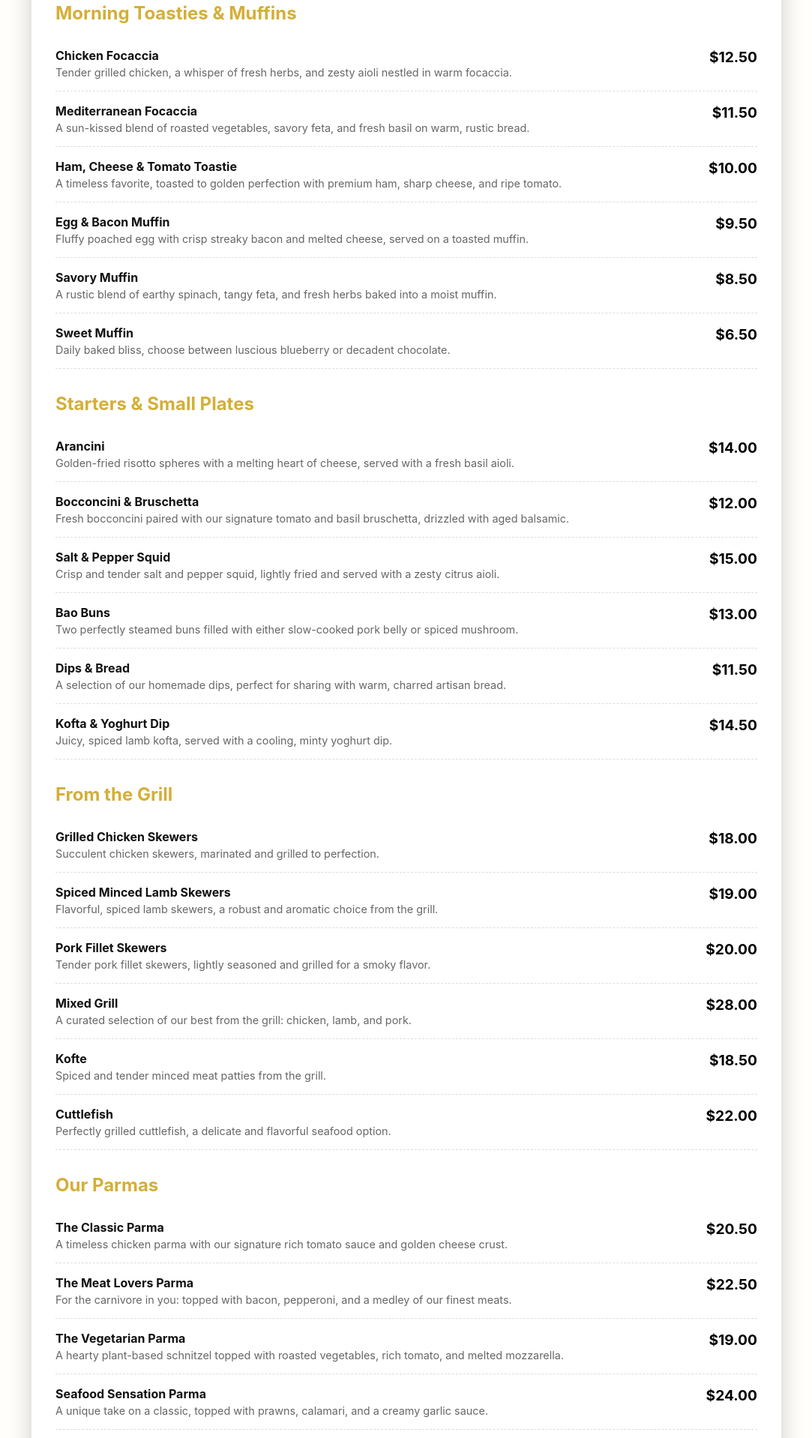
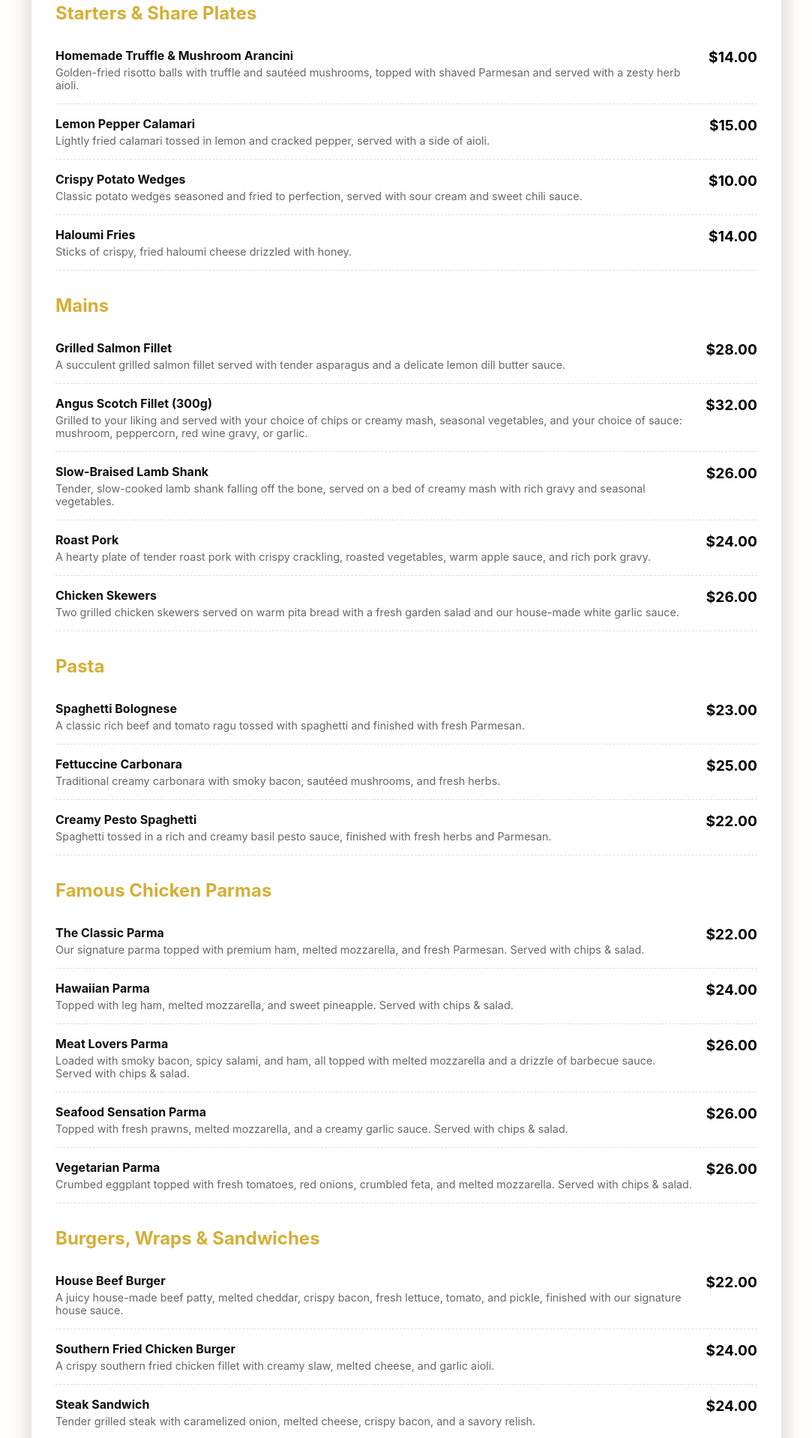
Before and after one commit to gurshersingh/rustngold-v1, a Next.js app: page / in a window 1280 px wide. Shown: the part 1060-2978 px from the top of the page at 75% size, without its empty margins (98-1181 px from the left). Built offline with nearby package versions, Linux system fonts and the light colour scheme.

Commit message:
updated Menu

```diff
--- a/src/data.js
+++ b/src/data.js
@@ -24,73 +24,78 @@ export const GALLERY = [
 ]
 export const MENU = [
   {
-    id: 'morning',
-    title: 'Morning Toasties & Muffins',
+    id: 'starters',
+    title: 'Starters & Share Plates',
     items: [
-      { name: 'Chicken Focaccia', price: '12.50', desc: 'Tender grilled chicken, a whisper of fresh herbs, and zesty aioli nestled in warm focaccia.' },
-      { name: 'Mediterranean Focaccia', price: '11.50', desc: 'A sun-kissed blend of roasted vegetables, savory feta, and fresh basil on warm, rustic bread.' },
-      { name: 'Ham, Cheese & Tomato Toastie', price: '10.00', desc: 'A timeless favorite, toasted to golden perfection with premium ham, sharp cheese, and ripe tomato.' },
-      { name: 'Egg & Bacon Muffin', price: '9.50', desc: 'Fluffy poached egg with crisp streaky bacon and melted cheese, served on a toasted muffin.' },
-      { name: 'Savory Muffin', price: '8.50', desc: 'A rustic blend of earthy spinach, tangy feta, and fresh herbs baked into a moist muffin.' },
-      { name: 'Sweet Muffin', price: '6.50', desc: 'Daily baked bliss, choose between luscious blueberry or decadent chocolate.' }
-    ]
-  },
-  {
-    id: 'starters',
-    title: 'Starters & Small Plates',
-    items: [
-      { name: 'Arancini', price: '14.00', desc: 'Golden-fried risotto spheres with a melting heart of cheese, served with a fresh basil aioli.' },
-      { name: 'Bocconcini & Bruschetta', price: '12.00', desc: 'Fresh bocconcini paired with our signature tomato and basil bruschetta, drizzled with aged balsamic.' },
-      { name: 'Salt & Pepper Squid', price: '15.00', desc: 'Crisp and tender salt and pepper squid, lightly fried and served with a zesty citrus aioli.' },
-      { name: 'Bao Buns', price: '13.00', desc: 'Two perfectly steamed buns filled with either slow-cooked pork belly or spiced mushroom.' },
-      { name: 'Dips & Bread', price: '11.50', desc: 'A selection of our homemade dips, perfect for sharing with warm, charred artisan bread.' },
-      { name: 'Kofta & Yoghurt Dip', price: '14.50', desc: 'Juicy, spiced lamb kofta, served with a cooling, minty yoghurt dip.' }
-    ]
-  },
-  {
-    id: 'grill',
-    title: 'From the Grill',
-    items: [
-      { name: 'Grilled Chicken Skewers', price: '18.00', desc: 'Succulent chicken skewers, marinated and grilled to perfection.' },
-      { name: 'Spiced Minced Lamb Skewers', price: '19.00', desc: 'Flavorful, spiced lamb skewers, a robust and aromatic choice from the grill.' },
-      { name: 'Pork Fillet Skewers', price: '20.00', desc: 'Tender pork fillet skewers, lightly seasoned and grilled for a smoky flavor.' },
-      { name: 'Mixed Grill', price: '28.00', desc: 'A curated selection of our best from the grill: chicken, lamb, and pork.' },
-      { name: 'Kofte', price: '18.50', desc: 'Spiced and tender minced meat patties from the grill.' },
-      { name: 'Cuttlefish', price: '22.00', desc: 'Perfectly grilled cuttlefish, a delicate and flavorful seafood option.' }
-    ]
-  },
-  {
-    id: 'parmas',
-    title: 'Our Parmas',
-    items: [
-      { name: 'The Classic Parma', price: '20.50', desc: 'A timeless chicken parma with our signature rich tomato sauce and golden cheese crust.' },
-      { name: 'The Meat Lovers Parma', price: '22.50', desc: 'For the carnivore in you: topped with bacon, pepperoni, and a medley of our finest meats.' },
-      { name: 'The Vegetarian Parma', price: '19.00', desc: 'A hearty plant-based schnitzel topped with roasted vegetables, rich tomato, and melted mozzarella.' },
-      { name: 'Seafood Sensation Parma', price: '24.00', desc: 'A unique take on a classic, topped with prawns, calamari, and a creamy garlic sauce.' },
-      { name: 'The Hawaiian Parma', price: '21.00', desc: 'A taste of the tropics with shaved ham, sweet pineapple, and melted cheese on a golden schnitzel.' }
+      { name: 'Homemade Truffle & Mushroom Arancini', price: '14.00', desc: 'Golden-fried risotto balls with truffle and sautéed mushrooms, topped with shaved Parmesan and served with a zesty herb aioli.' },
+      { name: 'Lemon Pepper Calamari', price: '15.00', desc: 'Lightly fried calamari tossed in lemon and cracked pepper, served with a side of aioli.' },
+      { name: 'Crispy Potato Wedges', price: '10.00', desc: 'Classic potato wedges seasoned and fried to perfection, served with sour cream and sweet chili sauce.' },
+      { name: 'Haloumi Fries', price: '14.00', desc: 'Sticks of crispy, fried haloumi cheese drizzled with honey.' }
     ]
   },
   {
     id: 'mains',
     title: 'Mains',
     items: [
-      { name: 'Fish & Chips', price: '21.00', desc: 'Crispy battered fish fillets with golden, fluffy chips and our house-made tartare sauce.' },
-      { name: 'Slow Braised Lamb Shank', price: '26.00', desc: 'Fall-off-the-bone tender lamb shank, slow-cooked in a rich red wine sauce.' },
-      { name: 'Gnocchi', price: '19.50', desc: 'Light and pillowy gnocchi tossed in a creamy mushroom and truffle sauce.' },
-      { name: 'The Steak', price: '28.50', desc: 'A premium cut of steak, cooked to your liking and served with your choice of side and sauce.' },
-      { name: 'Lamb Burger', price: '18.00', desc: 'Juicy lamb patty on a toasted bun with fresh greens, tomato, and a smoky paprika sauce.' }
+      { name: 'Grilled Salmon Fillet', price: '28.00', desc: 'A succulent grilled salmon fillet served with tender asparagus and a delicate lemon dill butter sauce.' },
+      { name: 'Angus Scotch Fillet (300g)', price: '32.00', desc: 'Grilled to your liking and served with your choice of chips or creamy mash, seasonal vegetables, and your choice of sauce: mushroom, peppercorn, red wine gravy, or garlic.' },
+      { name: 'Slow-Braised Lamb Shank', price: '26.00', desc: 'Tender, slow-cooked lamb shank falling off the bone, served on a bed of creamy mash with rich gravy and seasonal vegetables.' },
+      { name: 'Roast Pork', price: '24.00', desc: 'A hearty plate of tender roast pork with crispy crackling, roasted vegetables, warm apple sauce, and rich pork gravy.' },
+      { name: 'Chicken Skewers', price: '26.00', desc: 'Two grilled chicken skewers served on warm pita bread with a fresh garden salad and our house-made white garlic sauce.' }
     ]
   },
   {
-    id: 'burgers',
-    title: 'Burgers & Wraps',
+    id: 'pasta',
+    title: 'Pasta',
     items: [
-      { name: 'Lamb Burger', price: '18.00', desc: 'A juicy, spiced lamb patty on a brioche bun with fresh rocket, tomato, and a cooling mint yoghurt.' },
-      { name: 'Chicken Burger', price: '17.00', desc: 'Crispy fried chicken fillet with creamy slaw, pickled onion, and zesty aioli on a toasted brioche bun.' },
-      { name: 'Steak Sandwich', price: '19.00', desc: 'Thinly sliced, grilled steak with caramelized onions, melted cheese, and fresh greens on toasted sourdough.' },
-      { name: 'Lamb Wrap', price: '16.50', desc: 'Tender spiced lamb with fresh salad and a garlic sauce, wrapped in a warm flatbread.' },
-      { name: 'Chicken Wrap', price: '15.50', desc: 'Grilled chicken strips with crisp lettuce, tomato, and a creamy dressing, all wrapped up for a quick bite.' },
-      { name: 'Beef Burger', price: '18.50', desc: 'A classic beef patty, cooked to perfection and served with all the fixings on a toasted brioche bun.' }
+      { name: 'Spaghetti Bolognese', price: '23.00', desc: 'A classic rich beef and tomato ragu tossed with spaghetti and finished with fresh Parmesan.' },
+      { name: 'Fettuccine Carbonara', price: '25.00', desc: 'Traditional creamy carbonara with smoky bacon, sautéed mushrooms, and fresh herbs.' },
+      { name: 'Creamy Pesto Spaghetti', price: '22.00', desc: 'Spaghetti tossed in a rich and creamy basil pesto sauce, finished with fresh herbs and Parmesan.' }
+    ]
+  },
+  {
+    id: 'parmas',
+    title: 'Famous Chicken Parmas',
+    description: 'All our chicken is freshly crumbed in-house daily and topped with our signature house-made Napoli sauce.',
+    items: [
+      { name: 'The Classic Parma', price: '22.00', desc: 'Our signature parma topped with premium ham, melted mozzarella, and fresh Parmesan. Served with chips & salad.' },
+      { name: 'Hawaiian Parma', price: '24.00', desc: 'Topped with leg ham, melted mozzarella, and sweet pineapple. Served with chips & salad.' },
+      { name: 'Meat Lovers Parma', price: '26.00', desc: 'Loaded with smoky bacon, spicy salami, and ham, all topped with melted mozzarella and a drizzle of barbecue sauce. Served with chips & salad.' },
+      { name: 'Seafood Sensation Parma', price: '26.00', desc: 'Topped with fresh prawns, melted mozzarella, and a creamy garlic sauce. Served with chips & salad.' },
+      { name: 'Vegetarian Parma', price: '26.00', desc: 'Crumbed eggplant topped with fresh tomatoes, red onions, crumbled feta, and melted mozzarella. Served with chips & salad.' }
+    ]
+  },
+  {
+    id: 'burgers_sandwiches',
+    title: 'Burgers, Wraps & Sandwiches',
+    description: 'All burgers and sandwiches are served with a side of crispy chips.',
+    items: [
+      { name: 'House Beef Burger', price: '22.00', desc: 'A juicy house-made beef patty, melted cheddar, crispy bacon, fresh lettuce, tomato, and pickle, finished with our signature house sauce.' },
+      { name: 'Southern Fried Chicken Burger', price: '24.00', desc: 'A crispy southern fried chicken fillet with creamy slaw, melted cheese, and garlic aioli.' },
+      { name: 'Steak Sandwich', price: '24.00', desc: 'Tender grilled steak with caramelized onion, melted cheese, crispy bacon, and a savory relish.' },
+      { name: 'The Reuben', price: '20.00', desc: 'Thinly sliced pastrami with Swiss cheese, tangy sauerkraut, and Russian dressing on toasted rye bread.' },
+      { name: 'Spicy Prosciutto Sandwich', price: '20.00', desc: 'Prosciutto and fresh mozzarella with a zesty kick of red pepper chili jam and rocket on toasted sourdough.' },
+      { name: 'Grilled Chicken Wrap', price: '22.00', desc: 'Marinated grilled chicken with fresh salad and garlic aioli, wrapped in a warm tortilla.' },
+      { name: 'Vegetarian Haloumi Wrap', price: '18.00', desc: 'Grilled haloumi, fresh tomatoes, onion, and mixed greens with our creamy garlic sauce, wrapped in a warm tortilla.' }
+    ]
+  },
+  {
+    id: 'kids_menu',
+    title: 'Kids Menu',
+    items: [
+      { name: 'Chicken Nuggets & Chips', price: '10.00', desc: null },
+      { name: 'Fish Bites & Chips', price: '12.00', desc: null },
+      { name: 'Kids Spaghetti Bolognese', price: '12.00', desc: null }
+    ]
+  },
+  {
+    id: 'sides',
+    title: 'Sides',
+    items: [
+      { name: 'Chips', price: '8.00', desc: null },
+      { name: 'Creamy Mash', price: '8.00', desc: null },
+      { name: 'Garden Salad', price: '8.00', desc: null },
+      { name: 'Steamed Vegetables', price: '8.00', desc: null }
     ]
   }
 ];
```
